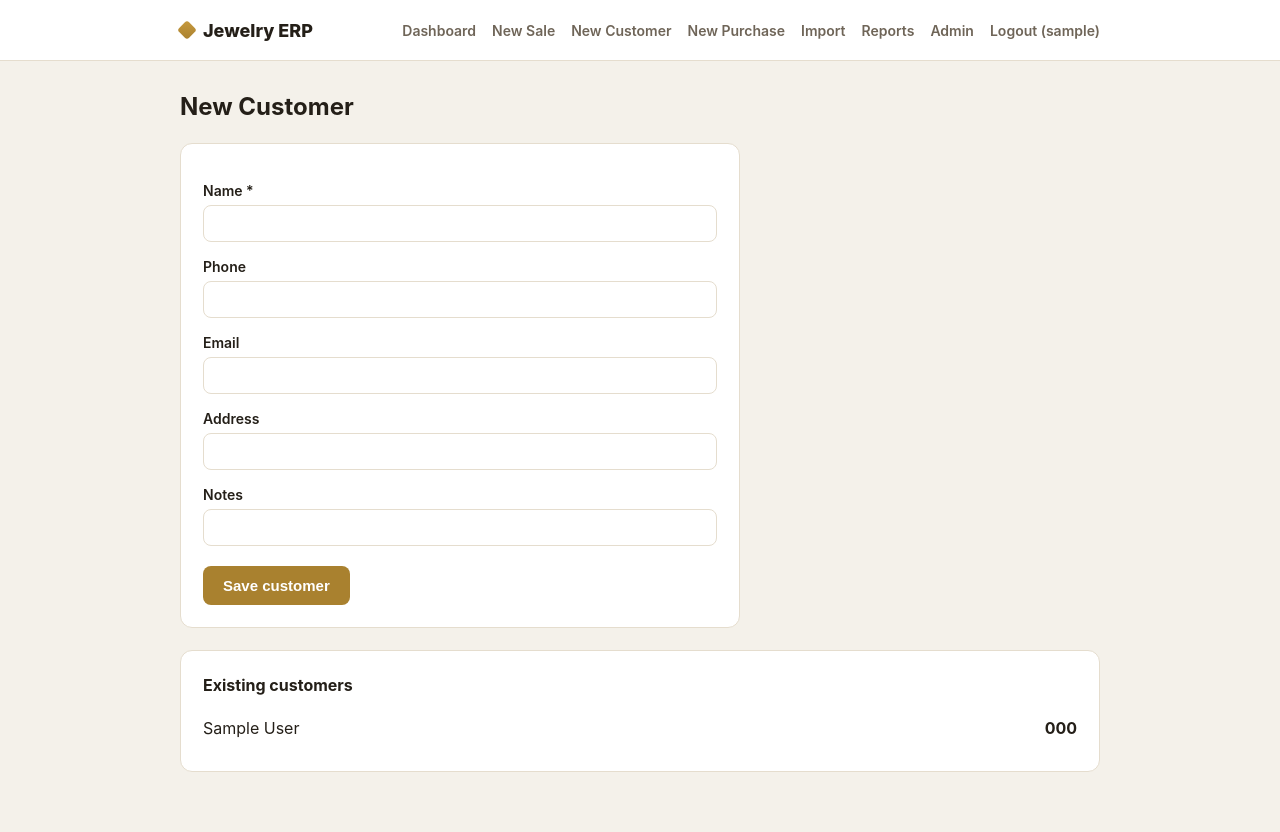
After one commit to khalehassan/jewelry-erp, a Django app: page /new-customer/ in a window 1280 px wide. The commit adds this page. Run offline with Django 5.2, Linux system fonts and the light colour scheme; a user stored in the database is signed in; tables that the repository leaves empty hold one stand-in row (values such as "Sample post").

Commit message:
Add New Customer page; remove redundant dashboard button

```diff
--- a/config/urls.py
+++ b/config/urls.py
@@ -10,4 +10,5 @@ urlpatterns = [
     path("", include("inventory.urls")),
     path("", include("purchases.urls")),
     path("", include("accounting.urls")),
+    path("", include("customers.urls")),
 ]
--- /dev/null
+++ b/customers/templates/customers/new_customer.html
@@ -0,0 +1,44 @@
+{% extends "base.html" %}
+{% block title %}New Customer — Jewelry ERP{% endblock %}
+
+{% block head %}
+<style>
+    form.customer-form input { width:100%; }
+</style>
+{% endblock %}
+
+{% block content %}
+<h1>New Customer</h1>
+
+<form method="post" class="card customer-form" style="max-width:560px;">
+    {% csrf_token %}
+
+    <label for="name">Name *</label>
+    <input type="text" id="name" name="name" required>
+
+    <label for="phone">Phone</label>
+    <input type="text" id="phone" name="phone">
+
+    <label for="email">Email</label>
+    <input type="email" id="email" name="email">
+
+    <label for="address">Address</label>
+    <input type="text" id="address" name="address">
+
+    <label for="notes">Notes</label>
+    <input type="text" id="notes" name="notes">
+
+    <button type="submit" class="btn" style="margin-top:20px;">Save customer</button>
+</form>
+
+<div class="card" style="margin-top:22px;">
+    <h2>Existing customers</h2>
+    <table class="list">
+        {% for c in customers %}
+        <tr><td>{{ c.name }}</td><td class="num">{{ c.phone }}</td></tr>
+        {% empty %}
+        <tr><td class="sub">No customers yet.</td></tr>
+        {% endfor %}
+    </table>
+</div>
+{% endblock %}
--- /dev/null
+++ b/customers/urls.py
@@ -0,0 +1,8 @@
+from django.urls import path
+from . import views
+
+app_name = "customers"
+
+urlpatterns = [
+    path("new-customer/", views.new_customer, name="new_customer"),
+]
--- a/customers/views.py
+++ b/customers/views.py
@@ -1,3 +1,39 @@
-from django.shortcuts import render
+from django.shortcuts import render, redirect
+from django.contrib import messages
+from django.contrib.auth.decorators import login_required
 
-# Create your views here.
+from .models import Customer
+
+
+def require_perm(perm):
+    def decorator(view):
+        @login_required
+        def wrapper(request, *args, **kwargs):
+            if not request.user.has_perm(perm):
+                messages.error(request, "You don't have permission to open that page.")
+                return redirect("sales:dashboard")
+            return view(request, *args, **kwargs)
+        return wrapper
+    return decorator
+
+
+@require_perm("customers.add_customer")
+def new_customer(request):
+    if request.method == "POST":
+        name = (request.POST.get("name") or "").strip()
+        if not name:
+            messages.error(request, "Customer name is required.")
+            return redirect("customers:new_customer")
+        Customer.objects.create(
+            name=name,
+            phone=(request.POST.get("phone") or "").strip(),
+            email=(request.POST.get("email") or "").strip(),
+            address=(request.POST.get("address") or "").strip(),
+            notes=(request.POST.get("notes") or "").strip(),
+        )
+        messages.success(request, f"Customer “{name}” added.")
+        return redirect("customers:new_customer")
+
+    return render(request, "customers/new_customer.html", {
+        "customers": Customer.objects.all().order_by("name"),
+    })
--- a/sales/templates/base.html
+++ b/sales/templates/base.html
@@ -53,6 +53,7 @@
                 {% if user.is_authenticated %}
                 <a href="{% url 'sales:dashboard' %}">Dashboard</a>
                 <a href="{% url 'sales:new_sale' %}">New Sale</a>
+                {% if perms.customers.add_customer %}<a href="{% url 'customers:new_customer' %}">New Customer</a>{% endif %}
                 {% if perms.purchases.add_purchase %}<a href="{% url 'purchases:new_purchase' %}">New Purchase</a>{% endif %}
                 {% if perms.inventory.add_jewelryitem %}<a href="{% url 'inventory:import_stock' %}">Import</a>{% endif %}
                 {% if perms.accounting.view_account %}<a href="{% url 'accounting:reports' %}">Reports</a>{% endif %}
```
Also changed, not shown: sales/templates/sales/dashboard.html (+3 -8 lines).
